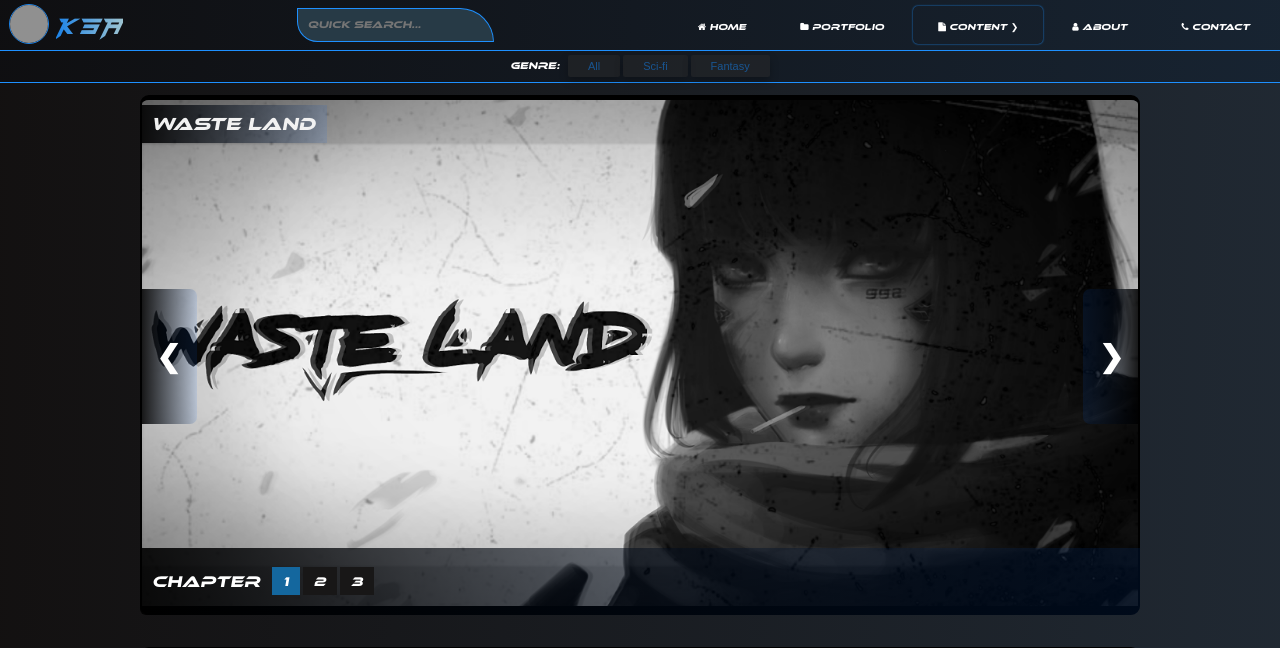
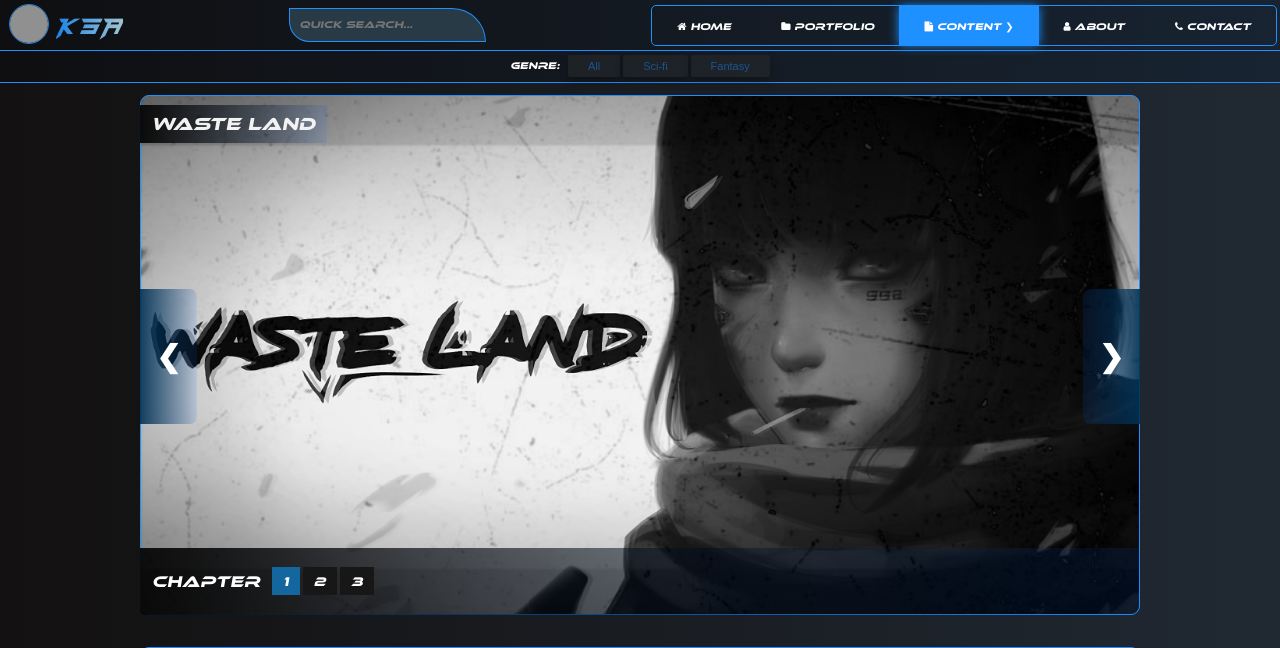
Before and after one commit to KyuArtz/kyuartz, a PHP site: page /comic.html in a window 1280 px wide. Shown: the top 648 px of the page. Run offline with PHP 8.4, Linux system fonts and the light colour scheme; grey boxes are pictures that could not be loaded.

Commit message:
Add files via upload

```diff
--- a/style/comic.css
+++ b/style/comic.css
@@ -59,12 +59,18 @@
     object-position: center;
     border-radius: 9px;
     border-style: solid;
-    border-width: 5px 2px 9px 2px;
-    border-color: rgb(0 0 0);
+    border-width: thin;
+    border-color: dodgerblue;
+    background: dodgerblue;
+}
+
+.mySlides img:hover {
+    transition: 0.5s ease;
+    box-shadow: dodgerblue 0 0 10px 0.5px;
 }
 
 .btnlink:hover {
-    opacity: 0.6;
+    opacity: 0.7;
     transition: 0.5s ease;
 }
 
@@ -88,14 +94,14 @@
 .next {
     right: 0;
     border-radius: 7px 0 0 7px;
-    background-image: linear-gradient(to left, rgba(0, 0, 0, 0.900) , rgba(0, 102, 255, 0.103));
+    background-image: linear-gradient(to left, rgba(0 49 85 / 90%) , rgba(0, 102, 255, 0.103));
 }
 
 /* Position the "next button" to the left */
 .prev {
     left: 0;
     border-radius: 0 7px 7px 0;
-    background-image: linear-gradient(to right, rgba(0, 0, 0, 0.900) , rgba(0, 102, 255, 0.103));
+    background-image: linear-gradient(to right, rgba(0 49 85 / 90%) , rgba(0, 102, 255, 0.103));
 }
 
 /* On hover, add a black background color with a little bit see-through */
@@ -174,7 +180,6 @@
     background-color: rgb(20, 103, 158);
 }
 
-/* On smaller screens, decrease text size */
 @media screen and (max-width: 500px) {
     .next,
     .prev {
@@ -183,6 +188,7 @@
     }
     .mySlides img {
         height: 250px;
+        border-radius: 0;
     }
     .comic-title {
         font-size: small;
--- a/style/index.css
+++ b/style/index.css
@@ -8,7 +8,6 @@
     background-image: linear-gradient(to right, rgba(14, 11, 11, 0.753), rgba(14, 98, 194, 0.103));
     margin: 0;
     padding: 0;
-    transition: 0.5s;
 }
 
 .slideshow-container {
@@ -24,7 +23,8 @@
 .mySlides img,
 video {
     width: 100%;
-    max-height: 586px;
+    max-height: 596px;
+    height: 596px;
     object-fit: cover;
     object-position: center;
     pointer-events: none;
--- a/style/nav.css
+++ b/style/nav.css
@@ -39,6 +39,7 @@
     justify-content: space-between;
     align-items: center;
     padding: 0 0 0 56px;
+    margin-right: 3px;
 }
 
 /* default nav display on landscape mode */
@@ -46,9 +47,9 @@
     display: flex;
     justify-content: space-between;
     align-items: center;
-    padding: 0 5px;
-    gap: 4px;
     margin: 0;
+    border: dodgerblue solid thin;
+    border-radius: 5px;
 }
 
 .nav-brand {
@@ -81,22 +82,21 @@
     background: none;
     color: white;
     font-family: 'myFont2', sans-serif;
-    font-size: 9px;
+    font-size: 10px;
     cursor: pointer;
     border-style: none;
 }
 
 .active-nav a,
 .active-dropdown {
-    border-radius: 5px;
-    box-shadow: 0 0 2px dodgerblue;
+    box-shadow: 0 0 10px dodgerblue;
+    background: dodgerblue;
 }
 
 .nav-link-dropdown:hover,
 .nav-link:hover {
     transition: 0.4s ease;
-    color: #3498DB;
-    border-radius: 5px;
+    color: #ffffff;
     box-shadow: 0 0 4px #33ffff;
 }
 
@@ -132,6 +132,8 @@
     .nav-menu {
         position: fixed;
         padding: 0;
+        border: none;
+        border-radius: 0;
         right: -100%;
         top: 51px;
         gap: 0;
@@ -167,6 +169,7 @@
     .active-dropdown {
         border-radius: 0;
         box-shadow: none;
+        background: none;
     }
 }
 
@@ -321,7 +324,6 @@
     font-size: x-small;
 }
 
-/* Adds a background color and changes the size of the top navigation */
 .mininav {
     background-color: #1a1a1a;
     background-image: linear-gradient(to right, rgba(11, 11, 14, 0.753), rgba(0, 119, 255, 0.103));
@@ -384,7 +386,7 @@
 
 /* Handle */
 ::-webkit-scrollbar-thumb {
-    background: rgb(11, 91, 138);
+    background: rgba(0, 162, 255);
     border-radius: 9px;
 }
 
--- a/style/portfolio.css
+++ b/style/portfolio.css
@@ -73,6 +73,7 @@
     width: 40px;
     height: 40px;
     margin: 9px;
+    box-shadow: 0 0 9px #000000;
     z-index: 1;
 }
 
```
Also changed, not shown: index.html (+2 -9 lines).
